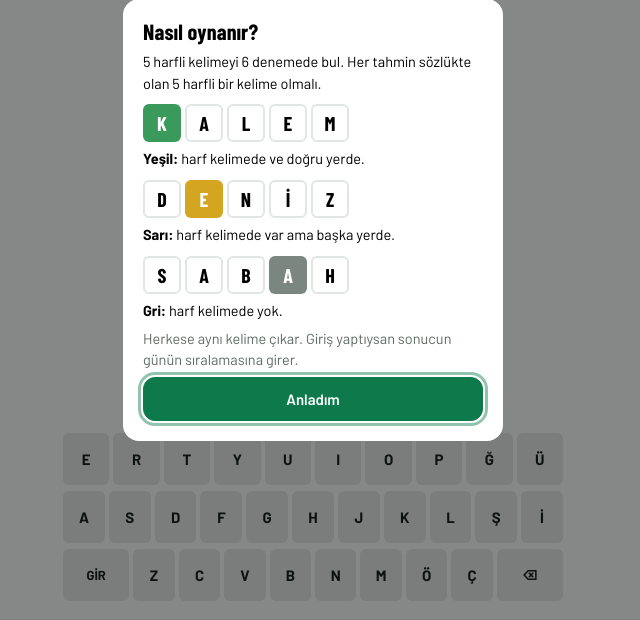
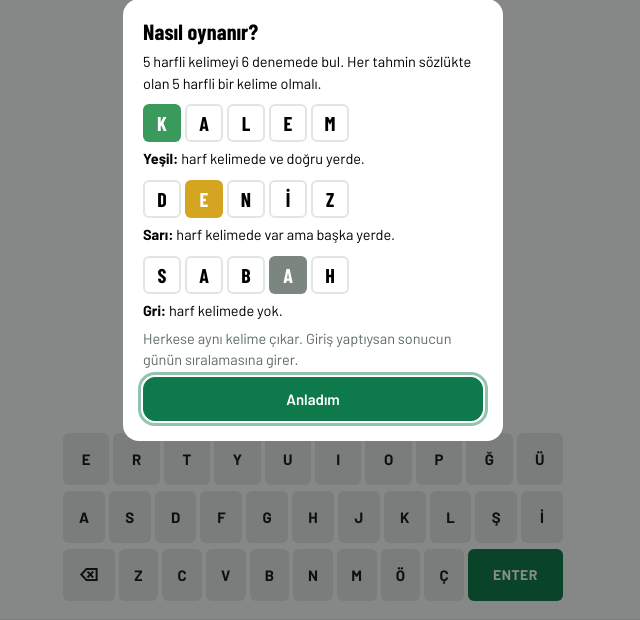
Before and after one commit to elcuman/toto19, a Flask app: page /kelime in a window 1280 px wide. Shown: the part 180-800 px from the top of the page, without its empty margins (327-967 px from the left). Run offline with Flask 3, Linux system fonts and the light colour scheme; data comes from the database, SQL or seed files in the repository.

Commit message:
Kelime klavyesi: GİR kaldırıldı, sağda büyük yeşil ENTER; silme solda
Co-Authored-By: Claude Opus 5.5 <noreply@anthropic.com>
Claude-Session: https://claude.ai/code/session_01Mw4Y2GanMVYCANHuGDK6Ru

```diff
--- a/templates/kelime.html
+++ b/templates/kelime.html
@@ -41,10 +41,10 @@
 </div>
 
 <div class="kl-klavye" id="klKlavye" aria-label="Klavye">
-  {% for satir in ["ertyuıopğü", "asdfghjklşi", "+zcvbnmöç-"] %}
+  {% for satir in ["ertyuıopğü", "asdfghjklşi", "-zcvbnmöç+"] %}
   <div class="kl-ksatir">
     {% for h in satir %}
-      {% if h == "+" %}<button type="button" class="kl-tus kl-genis" data-tus="enter">GİR</button>
+      {% if h == "+" %}<button type="button" class="kl-tus kl-enter" data-tus="enter" aria-label="Gönder">ENTER</button>
       {% elif h == "-" %}<button type="button" class="kl-tus kl-genis" data-tus="sil" aria-label="Sil">⌫</button>
       {% else %}<button type="button" class="kl-tus" data-tus="{{ h }}">{{ h.replace('i','İ').replace('ı','I').upper() }}</button>{% endif %}
     {% endfor %}
@@ -132,7 +132,8 @@
 .kl-klavye{width:min(100%, 500px); margin:6px auto 18px; display:grid; gap:6px; touch-action:manipulation}
 .kl-ksatir{display:flex; gap:4px; justify-content:center}
 .kl-tus{flex:1 1 0; min-width:0; height:52px; border:0; border-radius:6px; background:#DDE3DF; color:var(--murekkep); font:700 15px var(--yazi); cursor:pointer; padding:0}
-.kl-tus.kl-genis{flex:1.6 1 0; font-size:13px}
+.kl-tus.kl-genis{flex:1.3 1 0; font-size:17px}
+.kl-tus.kl-enter{flex:2.4 1 0; background:var(--cim); color:#fff; font-size:14px; letter-spacing:.03em}
 .kl-tus.y{background:#3A9A5B; color:#fff} .kl-tus.s{background:#D4A520; color:#fff} .kl-tus.g{background:#7C8681; color:#fff}
 .kl-tus:active{filter:brightness(.92)}
 .kl-sira h2{margin:0 0 6px; font-size:19px}
```
